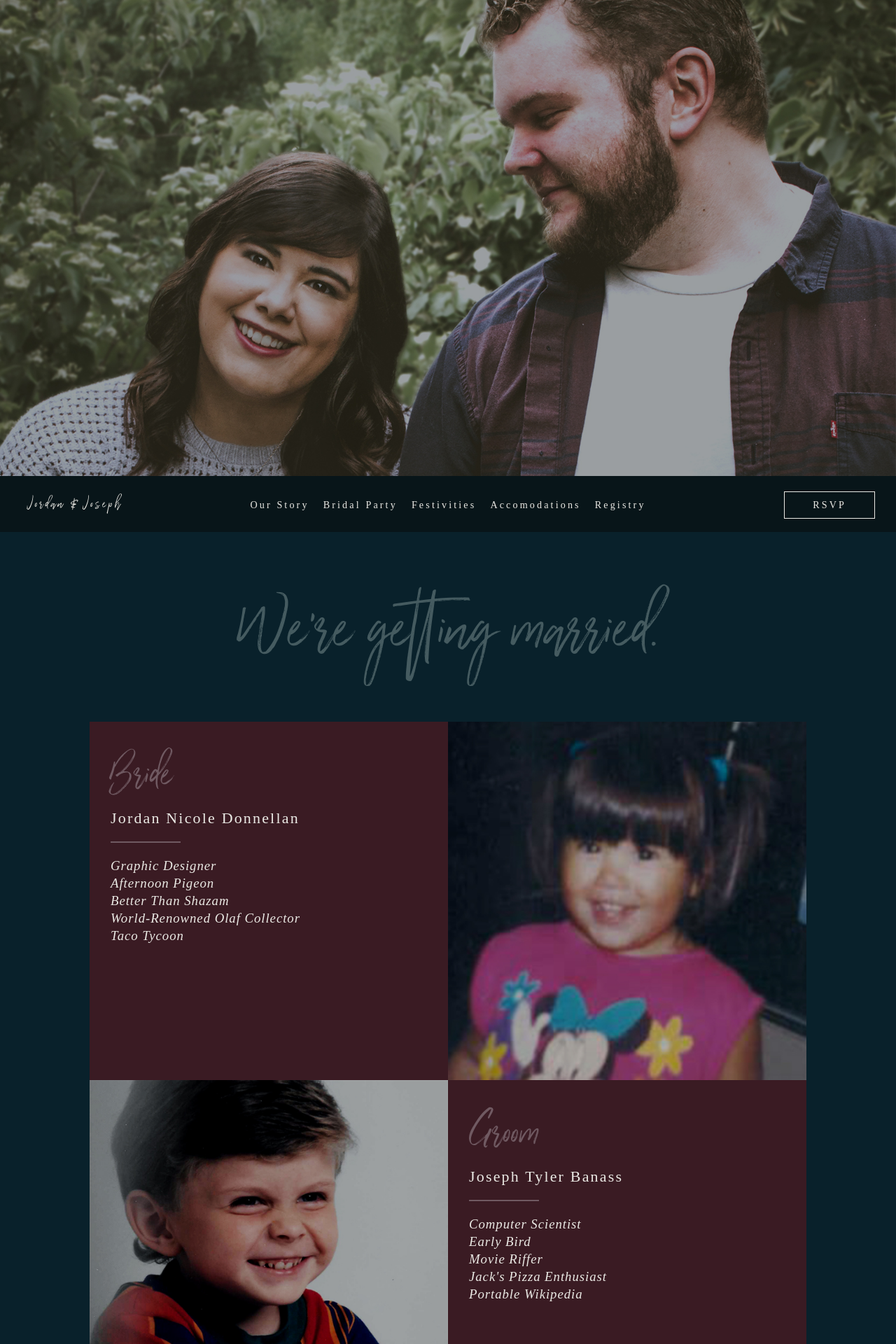
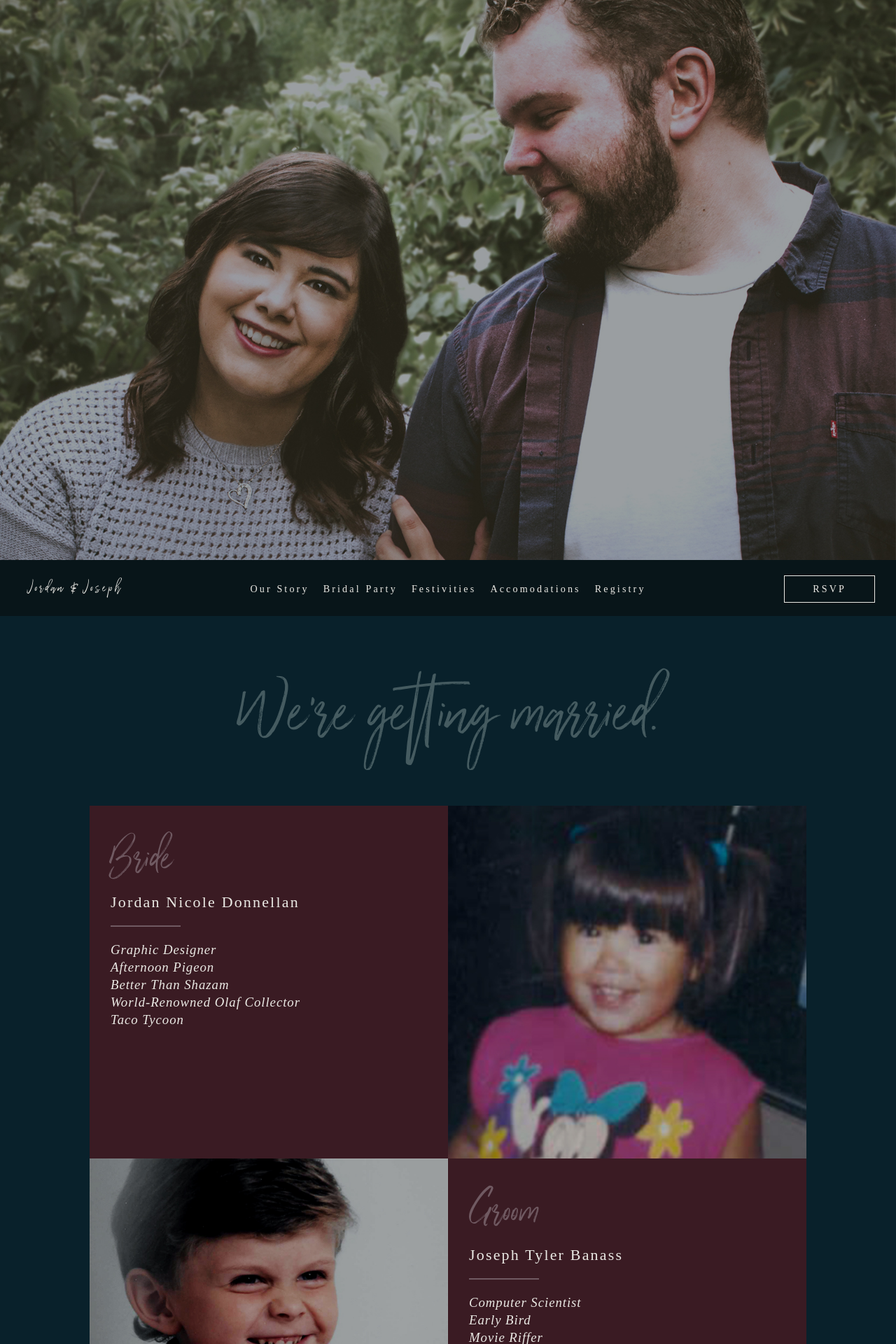
Before and after one commit to jbanass/jojo-wedding, an Angular app: page / in a window 1280 px wide. Shown: the top 1920 px of the page at 70% size. Built offline with nearby package versions, Linux system fonts and the light colour scheme; no server answers; a web font is replaced by a local one.

Commit message:
mobile,tab,desktop css

```diff
--- a/src/app/bride-groom/bride-groom.component.scss
+++ b/src/app/bride-groom/bride-groom.component.scss
@@ -118,12 +118,10 @@
   }
 
   .bride-container .square-container.couple-picture {
-    height: auto;
-    background-position: bottom;
+    align-self: flex-end;
   }
 
   .groom-container .square-container.couple-picture {
-    height: auto;
-    background-position: top;
+    align-self: flex-start;
   }
 }
--- a/src/app/hero/hero.component.html
+++ b/src/app/hero/hero.component.html
@@ -1,3 +1,3 @@
 <div class="hero-container">
-
+    <img src="/assets/images/hero-background.jpg" />
 </div>
--- a/src/app/hero/hero.component.scss
+++ b/src/app/hero/hero.component.scss
@@ -1,14 +1,12 @@
 .hero-container {
-  height: 35vh;
+  height: 35%;
   width: 100vw;
-  background-position: center top;
-    background-size: cover;
-    background-image: url(/assets/images/hero-background.jpg);
-    background-repeat: no-repeat;
 }
 
-@media screen and (min-width:768px) {
-  .hero-container {
-    height:85vh;
-  }
+.hero-container img {
+  width: 100%;
+  height: auto;
 }
+
+@media screen and (min-width: 768px) {
+}
--- a/src/app/rsvp/rsvp.component.html
+++ b/src/app/rsvp/rsvp.component.html
@@ -1,7 +1,7 @@
 <div class="rsvp-container">
     <div class="square-container rsvp-info">
         <h1 class="section-header rsvp-header">RSVP</h1>
-        <a class="button" [routerLink]="['/rsvp']">Submit</a>
+        <a class="button" [routerLink]="['/rsvp']">RSVP</a>
         <p class="rsvp-respond-by">
             <i>Respond by October 17th, 2018</i>
         </p>
--- a/src/styles.scss
+++ b/src/styles.scss
@@ -23,6 +23,10 @@ body {
   font-size: $font-size;
   text-rendering: optimizeLegibility;
   overflow-x: hidden;
+}
+
+img {
+  display: block;
 }
 
 .clearfix {
```
